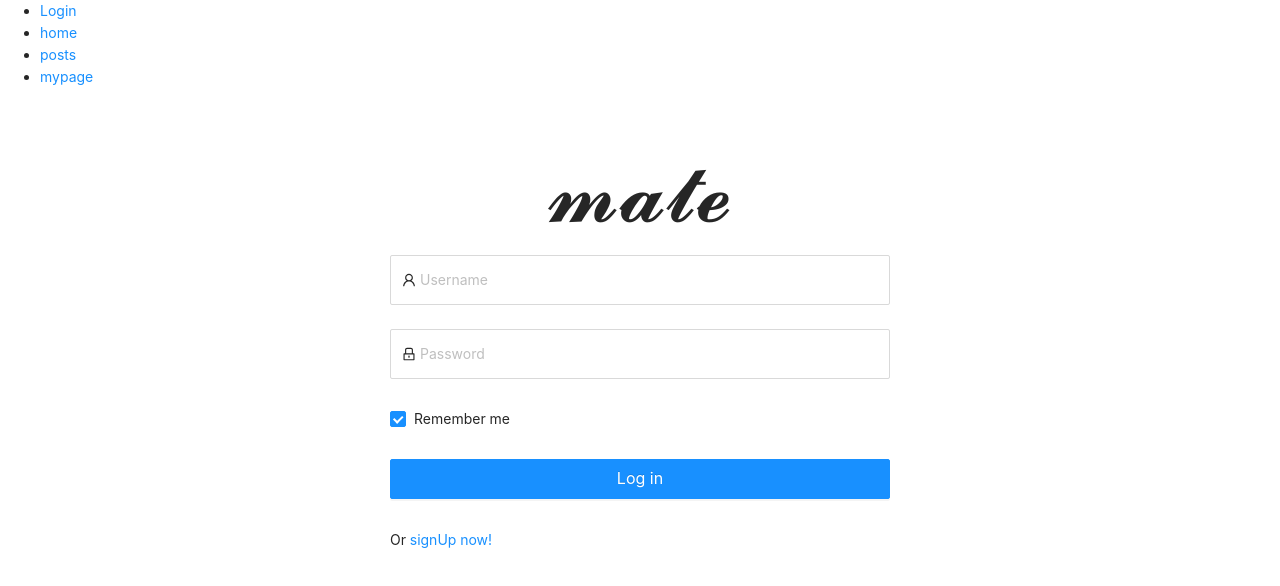
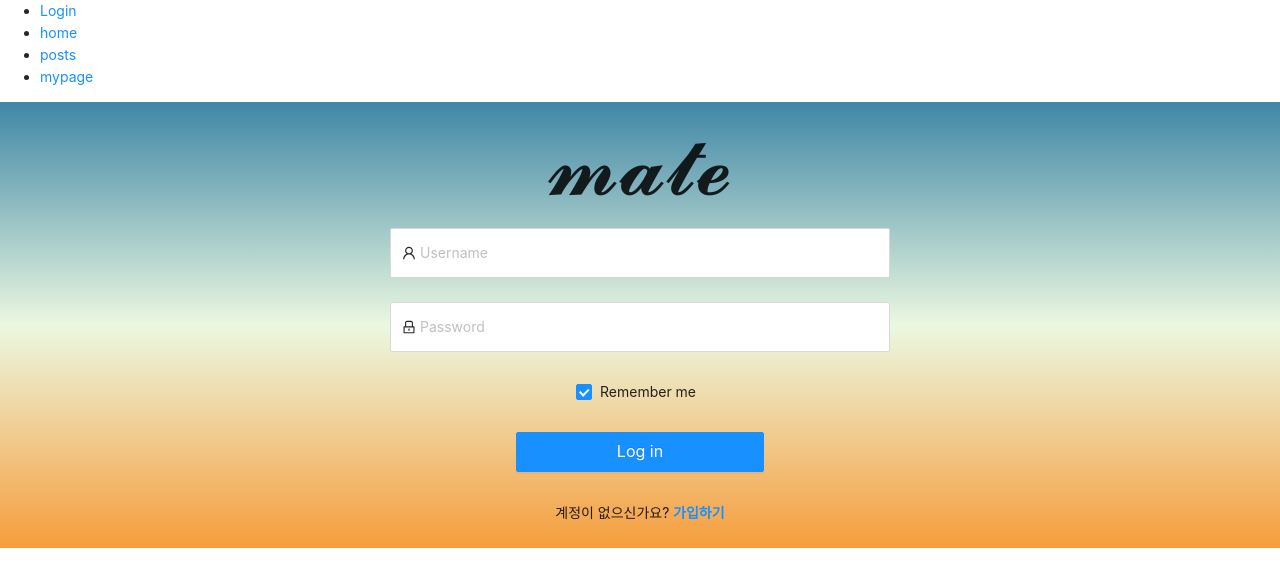
Before and after one commit to minsu-zip/mate-react, a React (Create React App) app: page / in a window 1280 px wide. Shown: the top 586 px of the page. Built offline with nearby package versions, Linux system fonts and the light colour scheme.

Commit message:
chore : font-bold 설정 및 배경 색 추가와 CSS 설정

```diff
--- a/src/components/SignIn/index.css
+++ b/src/components/SignIn/index.css
@@ -9,7 +9,7 @@
   flex-direction: column;
   justify-content: center;
   align-items: center;
-  height: 500px;
+  background: linear-gradient(#3f87a6, #ebf8e1, #f69d3c);
 }
 .login-form-forgot {
 }
@@ -19,10 +19,22 @@
   width: 100%;
 }
 
-.ant-row {
+.ant-col {
   width: 500px;
 }
 
 .ant-input-affix-wrapper {
   height: 50px;
 }
+
+.ant-btn-lg {
+  margin: 0px 0px 30px 0px;
+}
+
+.signup-form-href {
+  font-weight: bold;
+}
+
+.login-form-bottom {
+  text-align: center;
+}
--- a/src/components/SignIn/index.js
+++ b/src/components/SignIn/index.js
@@ -74,7 +74,7 @@ const Login = () => {
           </Form.Item>
         </Form.Item>
 
-        <Form.Item>
+        <Form.Item className="login-form-bottom">
           <AntButton
             text="Log in"
             type="primary"
@@ -82,7 +82,10 @@ const Login = () => {
             htmlType="submit"
             className="login-form-button"
           />
-          Or <a href="/register">signUp now!</a>
+          계정이 없으신가요?{' '}
+          <a href="/register" className="signup-form-href">
+            가입하기
+          </a>
         </Form.Item>
       </Form>
     </>
```
